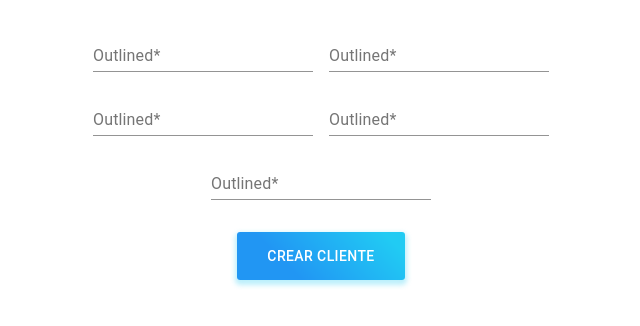
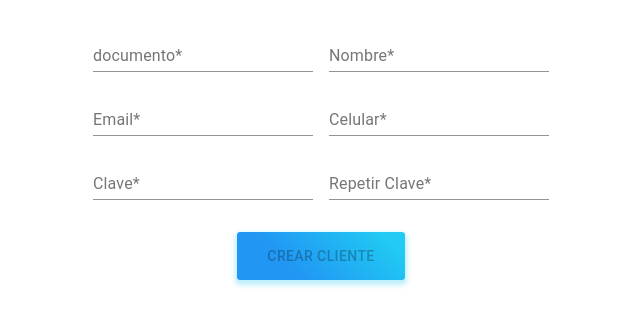
Before and after one commit to vaioreto/soap-ePayco, a Next.js app: page /auth/registro in a window 1280 px wide. Shown: the top 326 px of the page, without its empty margins (319-959 px from the left). Built offline with nearby package versions, Linux system fonts and the light colour scheme.

Commit message:
Validando campos

```diff
--- a/pages/_app.js
+++ b/pages/_app.js
@@ -6,6 +6,12 @@ import { CacheProvider } from '@emotion/react';
 import CssBaseline from '@material-ui/core/CssBaseline';
 import createCache from '@emotion/cache';
 import theme from '../src/theme';
+import { ApolloClient, InMemoryCache, ApolloProvider } from '@apollo/client';
+
+const client = new ApolloClient({
+  uri: 'http://localhost:8354',
+  cache: new InMemoryCache()
+});
 
 export const cache = createCache({ key: 'css', prepend: true });
 
@@ -23,6 +29,8 @@ export default function MyApp(props) {
   }, []);
 
   return (
+
+    <ApolloProvider client={client}>
       <CacheProvider value={cache}>
         <Head>
           <title>My page</title>
@@ -36,6 +44,7 @@ export default function MyApp(props) {
           </Layout>
         </ThemeProvider>
       </CacheProvider>
+    </ApolloProvider>
   );
 }
 
--- a/pages/auth/registro.js
+++ b/pages/auth/registro.js
@@ -4,19 +4,33 @@ import swal from '@sweetalert/with-react';
 import { Controller, useForm } from 'react-hook-form';
 import TextField from '@material-ui/core/TextField';
 import CustomButton from '../../src/components/custom-button/CustomButton';
-import { Box, makeStyles, useTheme } from '@material-ui/core';
+import { Box, CircularProgress, makeStyles, useTheme } from '@material-ui/core';
 import useMediaQuery from '@material-ui/core/useMediaQuery';
+import { useApolloClient, gql } from '@apollo/client';
+import debounce from 'debounce-promise';
+import { expRgEmail } from '../../utils/validation-inputs';
 
 const useStyles = makeStyles({
 
 });
 
+const GET_EMAILS = gql`
+  query verificar($consulta: String!) {
+
+    verificar(consulta: $consulta)
+
+  }
+`;
+
 const Registro = () => {
   const theme = useTheme();
   const matches = useMediaQuery('(min-width:767px)');
   const classes = useStyles();
+  const client = useApolloClient();
 
-  const { register, handleSubmit, setValue, control } = useForm();
+  const { handleSubmit, control, getValues, formState } = useForm({
+    mode: 'onChange'
+  });
 
   const onSubmit = data => {
     console.log(data);
@@ -24,9 +38,7 @@ const Registro = () => {
 
   useEffect(() => {
 
-    console.log(matches);
-
-  }, [matches])
+  }, [])
 
   return (
     <>
@@ -49,7 +61,62 @@ const Registro = () => {
             <Box sx={{ p: 1 }}>
 
               <Controller
-                name="emails"
+                name="documento"
+                control={control}
+                defaultValue=""
+                rules={{
+                  required: {
+                    message: "Este campo es requerido",
+                    value: true
+                  },
+                  validate: {
+                    verificarDocumento: async (value) => {
+                      return new Promise(resolve => {
+                        debounce(
+                          async documento => {
+
+                            //setVerifyEmail(true);
+
+                            const { data } = await client.query({
+                              query: GET_EMAILS,
+                              variables: { "consulta": `documento = '${documento}'` }
+                            });
+
+                            //setVerifyEmail(false);
+
+                            if (data['verificar']) {
+                              resolve('Documento ya utilizado');
+                            } else {
+                              resolve(null);
+                            }
+                          },
+                          2000,
+                          { leading: false }
+                        )(value);
+                      });
+                    }
+                  }
+                }}
+                render={({ field: { value, onChange }, fieldState }) => (
+
+                  <TextField
+                    error={fieldState.invalid}
+                    helperText={fieldState.error ? fieldState.error.message : null}
+                    id="outlined-documento"
+                    label="documento*"
+                    name="Documento"
+                    value={value}
+                    onChange={onChange}
+                  />
+
+                )}
+              />
+            </Box>
+
+            <Box sx={{ p: 1 }}>
+
+              <Controller
+                name="nombre"
                 control={control}
                 defaultValue=""
                 rules={{
@@ -63,8 +130,8 @@ const Registro = () => {
                   <TextField
                     error={fieldState.invalid}
                     helperText={fieldState.error ? fieldState.error.message : null}
-                    id="outlined-basic"
-                    label="Outlined*"
+                    id="outlined-nombre"
+                    label="Nombre*"
                     name="nombre"
                     value={value}
                     onChange={onChange}
@@ -77,7 +144,66 @@ const Registro = () => {
             <Box sx={{ p: 1 }}>
 
               <Controller
-                name="emails"
+                name="email"
+                control={control}
+                defaultValue=""
+                rules={{
+                  required: {
+                    message: "Este campo es requerido",
+                    value: true
+                  },
+                  pattern: {
+                    value: expRgEmail,
+                    message: "Email no valido"
+                  },
+                  validate: {
+                    verificarEmail: async (value) => {
+                      return new Promise(resolve => {
+                        debounce(
+                          async email => {
+
+                            //setVerifyEmail(true);
+
+                            const { data } = await client.query({
+                              query: GET_EMAILS,
+                              variables: { "consulta": `email = '${email}'` }
+                            });
+
+                            //setVerifyEmail(false);
+
+                            if (data['verificar']) {
+                              resolve('Email no disponible');
+                            } else {
+                              resolve(null);
+                            }
+                          },
+                          2000,
+                          { leading: false }
+                        )(value);
+                      });
+                    }
+                  }
+                }}
+                render={({ field: { value, onChange }, fieldState }) => (
+
+                  <TextField
+                    error={fieldState.invalid}
+                    helperText={fieldState.error ? fieldState.error.message : null}
+                    id="outlined-email"
+                    label="Email*"
+                    name="email"
+                    value={value}
+                    onChange={onChange}
+                  />
+
+                )}
+              />
+            </Box>
+
+            <Box sx={{ p: 1 }}>
+
+              <Controller
+                name="celular"
                 control={control}
                 defaultValue=""
                 rules={{
@@ -91,9 +217,9 @@ const Registro = () => {
                   <TextField
                     error={fieldState.invalid}
                     helperText={fieldState.error ? fieldState.error.message : null}
-                    id="outlined-basic"
-                    label="Outlined*"
-                    name="nombre"
+                    id="outlined-celular"
+                    label="Celular*"
+                    name="celular"
                     value={value}
                     onChange={onChange}
                   />
@@ -105,23 +231,29 @@ const Registro = () => {
             <Box sx={{ p: 1 }}>
 
               <Controller
-                name="emails"
+                name="password"
                 control={control}
                 defaultValue=""
                 rules={{
                   required: {
                     message: "Este campo es requerido",
                     value: true
+                  },
+                  validate: {
+                    verificarLongitudClave: (value) => {
+                      return value.length > 6 || '7 o mas caracteres!';
+                    }
                   }
                 }}
                 render={({ field: { value, onChange }, fieldState }) => (
 
                   <TextField
+                    type="password"
                     error={fieldState.invalid}
                     helperText={fieldState.error ? fieldState.error.message : null}
-                    id="outlined-basic"
-                    label="Outlined*"
-                    name="nombre"
+                    id="outlined-password"
+                    label="Clave*"
+                    name="password"
                     value={value}
                     onChange={onChange}
                   />
@@ -133,23 +265,30 @@ const Registro = () => {
             <Box sx={{ p: 1 }}>
 
               <Controller
-                name="emails"
+                name="reteat-password"
                 control={control}
                 defaultValue=""
                 rules={{
                   required: {
                     message: "Este campo es requerido",
                     value: true
+                  },
+                  validate: {
+                    verificarPassword: (value) => {
+                      const { password } = getValues();
+                      return password === value || 'Las claves no coinciden!';
+                    }
                   }
                 }}
                 render={({ field: { value, onChange }, fieldState }) => (
 
                   <TextField
+                    type="password"
                     error={fieldState.invalid}
                     helperText={fieldState.error ? fieldState.error.message : null}
-                    id="outlined-basic"
-                    label="Outlined*"
-                    name="nombre"
+                    id="outlined-repeat-password"
+                    label="Repetir Clave*"
+                    name="reteat-password"
                     value={value}
                     onChange={onChange}
                   />
@@ -158,33 +297,6 @@ const Registro = () => {
               />
             </Box>
 
-            <Box sx={{ p: 1 }}>
-
-              <Controller
-                name="emails"
-                control={control}
-                defaultValue=""
-                rules={{
-                  required: {
-                    message: "Este campo es requerido",
-                    value: true
-                  }
-                }}
-                render={({ field: { value, onChange }, fieldState }) => (
-
-                  <TextField
-                    error={fieldState.invalid}
-                    helperText={fieldState.error ? fieldState.error.message : null}
-                    id="outlined-basic"
-                    label="Outlined*"
-                    name="nombre"
-                    value={value}
-                    onChange={onChange}
-                  />
-
-                )}
-              />
-            </Box>
           </Box>
 
           <Box
@@ -193,7 +305,16 @@ const Registro = () => {
               justifyContent: 'center'
             }}
           >
-            <CustomButton type="submit" color='blue'>Crear Cliente</CustomButton>
+            <CustomButton disabled={!formState.isValid || formState.isValidating} type="submit" color='blue'>
+              Crear Cliente
+
+              {formState.isValidating &&
+                (
+                  <CircularProgress size={15} color="secondary" />
+                )
+              }
+
+            </CustomButton>
 
           </Box>
 
--- /dev/null
+++ b/utils/validation-inputs.js
@@ -0,0 +1,3 @@
+module.exports = {
+    expRgEmail: /^[a-z0-9!#$%&'*+/=?^_`{|}~-]+(?:\.[a-z0-9!#$%&'*+/=?^_`{|}~-]+)*@(?:[a-z0-9](?:[a-z0-9-]*[a-z0-9])?\.)+[a-z0-9](?:[a-z0-9-]*[a-z0-9])?$/,
+}
```
Lines whose indentation alone changed are shown as unchanged.
